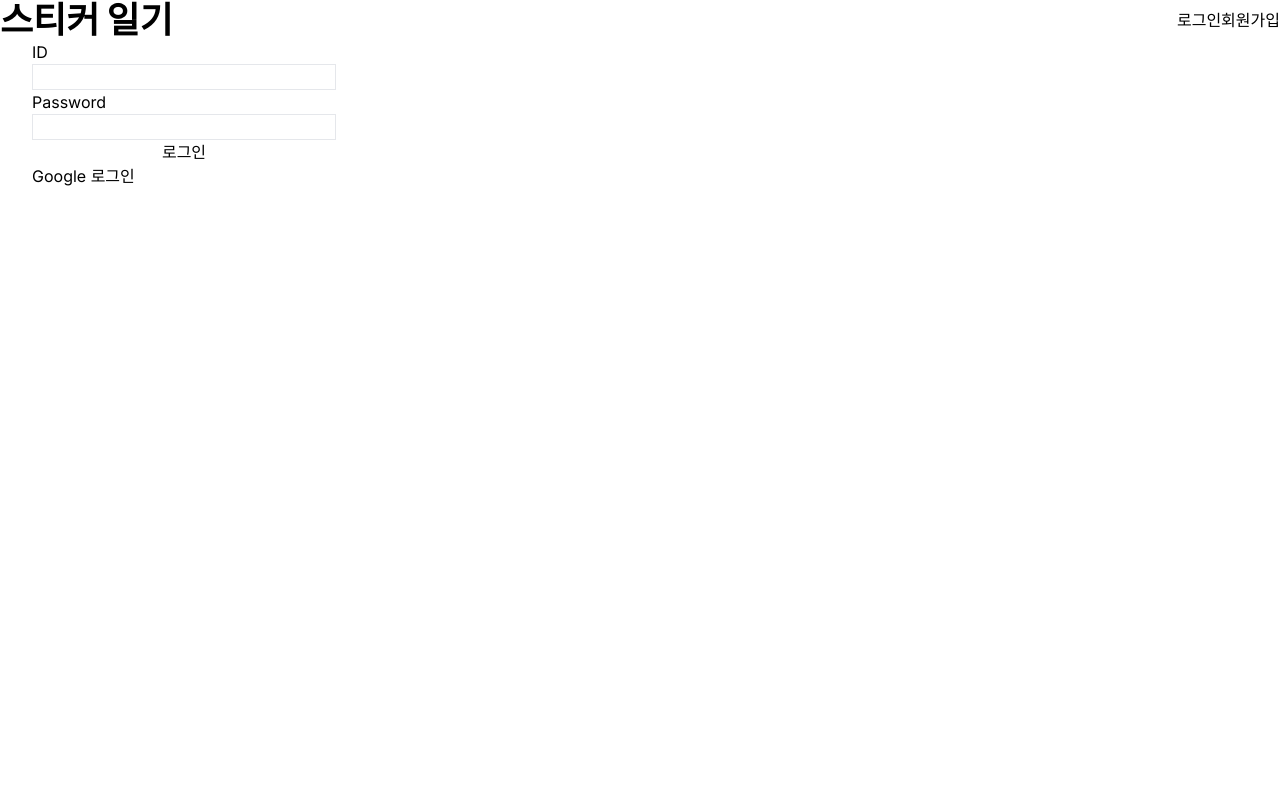
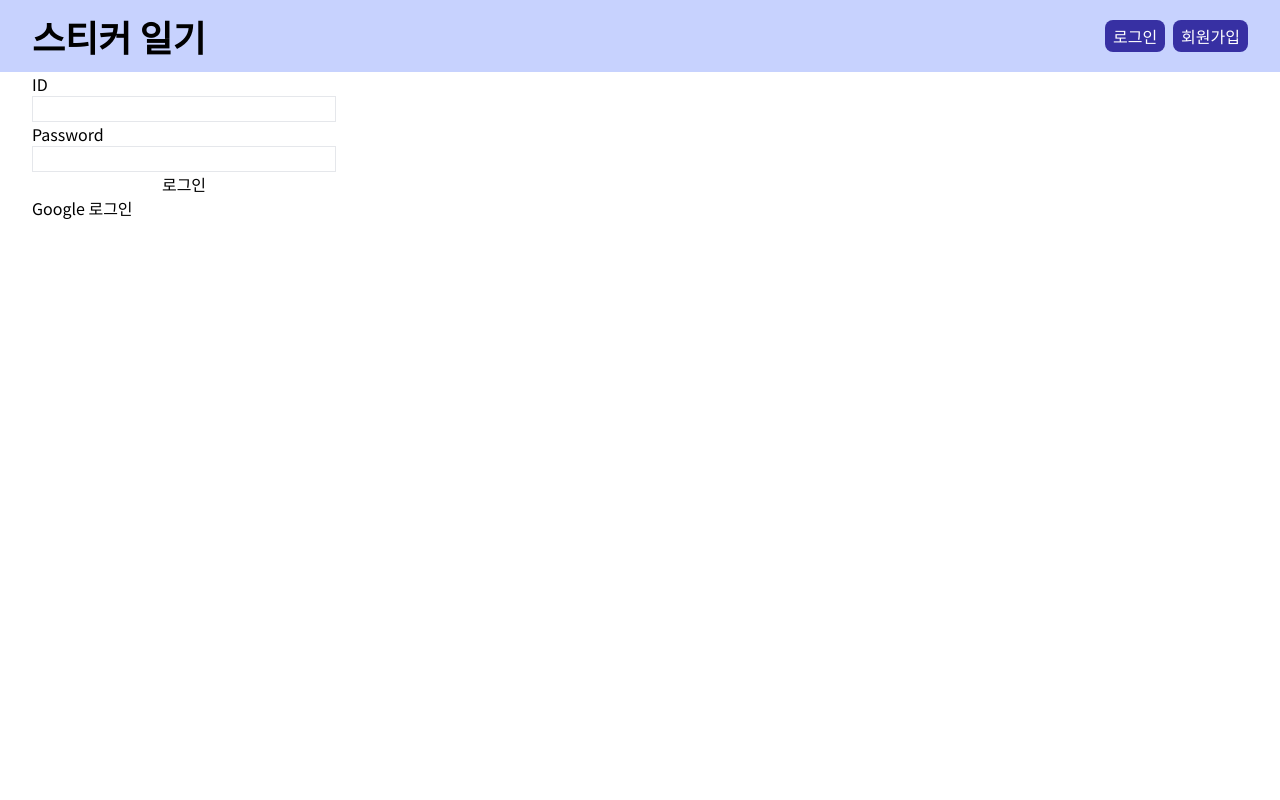
Before and after one commit to cozups/sticker-diary, a Next.js app: page /login in a window 1280 px wide. Shown: the top 800 px of the page. Built offline with nearby package versions, Linux system fonts and the light colour scheme; no server answers.

Commit message:
add layout

```diff
--- a/src/app/components/Landing.tsx
+++ b/src/app/components/Landing.tsx
@@ -8,5 +8,12 @@ export default async function Landing() {
     redirect('/dashboard');
   }
 
-  return <div>Landing</div>;
+  return (
+    <div className="flex flex-col items-center justify-center h-full">
+      <h1 className="text-6xl font-black">스티커 일기</h1>
+      <h2 className="text-gray-600 text-xl my-4">
+        특별했던 날의 기분을 나만의 스티커로 남겨보아요!
+      </h2>
+    </div>
+  );
 }
--- a/src/app/components/SiteFooter.tsx
+++ b/src/app/components/SiteFooter.tsx
@@ -1,3 +1,7 @@
 export default function SiteFooter() {
-  return <footer>ⓒ2024 Kim Miso. All rights reserved.</footer>;
+  return (
+    <footer className="text-center py-8 bg-gray-100 text-sm">
+      ⓒ2024 Kim Miso. All rights reserved.
+    </footer>
+  );
 }
--- a/src/app/components/SiteHeader.tsx
+++ b/src/app/components/SiteHeader.tsx
@@ -8,28 +8,45 @@ export default function SiteHeader() {
   const { data: session, status } = useSession();
 
   return (
-    <header className="flex items-center justify-between">
+    <header className="flex items-center justify-between px-8 py-4 bg-indigo-200">
       <Link href="/" className="text-4xl font-black">
         스티커 일기
       </Link>
       {status === 'authenticated' ? (
-        <div className="flex">
-          <Link href="/profile">
+        <div className="flex gap-4">
+          <Link
+            className="flex items-center justify-center gap-2"
+            href="/profile"
+          >
             <Image
               src={session.user?.image || '/default_profile.png'}
               alt="profile"
               width={30}
               height={30}
             />
+            <p className="font-semibold">{session.user?.name}</p>
           </Link>
-          <button onClick={() => signOut({ callbackUrl: '/' })}>
+          <button
+            className="bg-indigo-800 text-white rounded-lg px-2 py-1"
+            onClick={() => signOut({ callbackUrl: '/' })}
+          >
             로그아웃
           </button>
         </div>
       ) : (
-        <div className="flex">
-          <Link href={'/login'}>로그인</Link>
-          <Link href={'/join'}>회원가입</Link>
+        <div className="flex items-center justify-center gap-2">
+          <Link
+            className="bg-indigo-800 text-white rounded-lg px-2 py-1"
+            href={'/login'}
+          >
+            로그인
+          </Link>
+          <Link
+            className="bg-indigo-800 text-white rounded-lg px-2 py-1"
+            href={'/join'}
+          >
+            회원가입
+          </Link>
         </div>
       )}
     </header>
--- a/src/app/layout.tsx
+++ b/src/app/layout.tsx
@@ -1,11 +1,11 @@
 import type { Metadata } from 'next';
-import { Inter } from 'next/font/google';
+import { Noto_Sans_KR } from 'next/font/google';
 import './globals.css';
 import SiteHeader from '@components/SiteHeader';
 import SiteFooter from '@components/SiteFooter';
 import SessionWrapper from '@components/SessionWrapper';
 
-const inter = Inter({ subsets: ['latin'] });
+const notoSansKR = Noto_Sans_KR({ subsets: ['latin'] });
 
 export const metadata: Metadata = {
   title: '스티커 일기',
@@ -19,7 +19,7 @@ export default function RootLayout({
 }>) {
   return (
     <html lang="en">
-      <body className={inter.className}>
+      <body className={notoSansKR.className}>
         <SessionWrapper>
           <SiteHeader />
           <div className="rounded-xl h-screen mx-8">{children}</div>
--- a/src/app/page.tsx
+++ b/src/app/page.tsx
@@ -3,7 +3,7 @@ import Landing from './components/Landing';
 
 export default function Home() {
   return (
-    <main className="w-full">
+    <main className="w-full h-full">
       <Landing />
     </main>
   );
```
